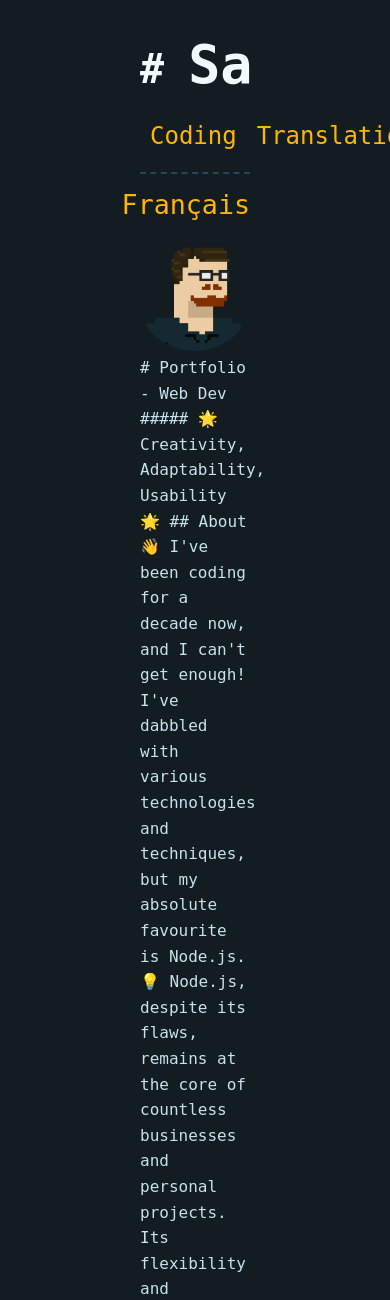
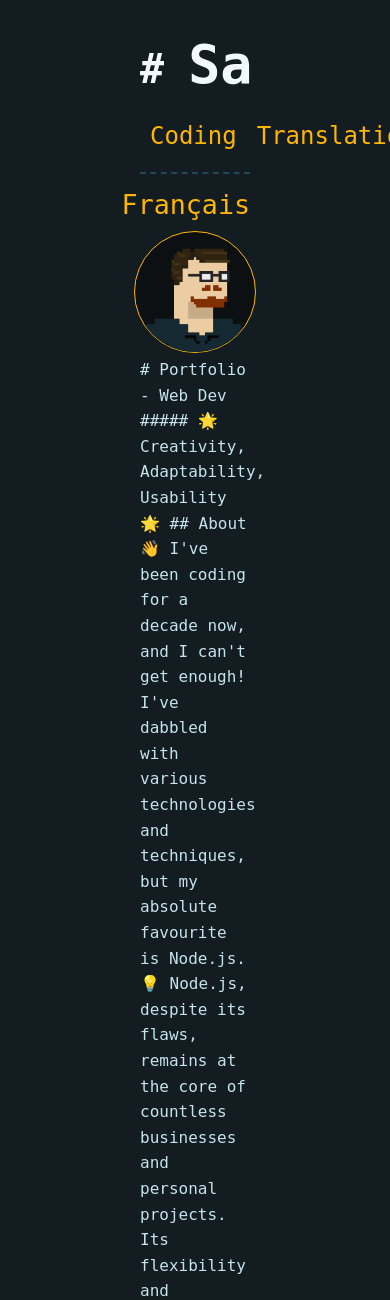
Before and after one commit to gultar/flask-portfolio, a Flask app: page / in a window 390 px wide; the page is wider, and only the part inside the window is pictured. Shown: the top 1300 px of that part. Run offline with Flask 3, Linux system fonts and the light colour scheme; some libraries are stand-ins or nearby versions.

Commit message:
modified translation portfolio content

```diff
--- a/modules/routes.py
+++ b/modules/routes.py
@@ -1,6 +1,7 @@
 from modules.dependencies import *
 from modules.file_utils import *
 from modules.decorators import *
+import os
 
 def create_routes(app):
 
@@ -24,7 +25,13 @@ def create_routes(app):
             username = request.form.get('username')
             password = request.form.get('password')
 
-            print(env)
+
+            if "ADMIN_USER" not in env:
+                env["ADMIN_USER"] = os.environ.get("ADMIN_USER")
+
+            if "ADMIN_PASSWORD" not in env:
+                env["ADMIN_PASSWORD"] = os.environ.get("ADMIN_PASSWORD")
+
             if username == env["ADMIN_USER"] and password == env["ADMIN_PASSWORD"]:
                 session['logged_in'] = True
                 session['username'] = username
--- a/static/css/style.css
+++ b/static/css/style.css
@@ -9,6 +9,7 @@
     --highlight-1: #FFB600;
     --highlight-2: #41D446;
     --highlight-3: #9370DB;
+    --size-of-portrait-square:110px;
 }
 
 
@@ -124,10 +125,27 @@ h2, h3{
     justify-content: center;
 }
 
+.portrait-image-holder{
+    display: block;
+    height: var(--size-of-portrait-square);
+    width: var(--size-of-portrait-square);
+    background-color: #0d1012;
+    border-radius: 50%;
+    border: 1px solid var(--highlight-1);
+}
+
 .pixel-portrait {
-    height: 80px;
-    width: 80px;
+    display: block;
+    height: var(--size-of-portrait-square);
+    width: var(--size-of-portrait-square);
     border-radius: 50%;
+    background-image: url("../images/portrait-8bit.png");
+    transition: background-image .5s;
+    background-size: contain;
+}
+
+.pixel-portrait:hover{
+    background-image: url("../images/portrait.jpg");
 }
 
 /* Navbar */
@@ -474,7 +492,7 @@ footer {
 @media only screen and (max-width: 1200px) {
 
     body{
-        font-size:larger;
+        font-size:large;
     }
     .navbar {
         justify-content: space-between;
@@ -540,9 +558,8 @@ footer {
         padding: 4px 0px;
     }
 
-    .pixel-portrait{
-        width:120px;
-        height:120px;
+    :root{
+        --size-of-portrait-square:120px;
     }
 
     footer{
@@ -605,6 +622,10 @@ footer {
 
 @media only screen and (min-width: 200px) and (max-width: 769px) {
 
+    body{
+        /* font-size: small; */
+    }
+
     .nav-element {
         margin: 10px 0;
         font-size: 18pt;
--- a/templates/index.html
+++ b/templates/index.html
@@ -17,7 +17,10 @@
             {% endif %}
         </div>
         <div class="pixel-portrait-container">
-            <img src="../static/images/portrait-8bit.png" alt="" class="pixel-portrait"/>
+            <span class="portrait-image-holder">
+                <span class="pixel-portrait"></span>
+            </span>
+            <!-- <img src="" alt="" class="pixel-portrait"/> -->
         </div>
 
         <md-block id="portfolios">
```
Also changed, not shown: static/images/portrait.jpg (added).
